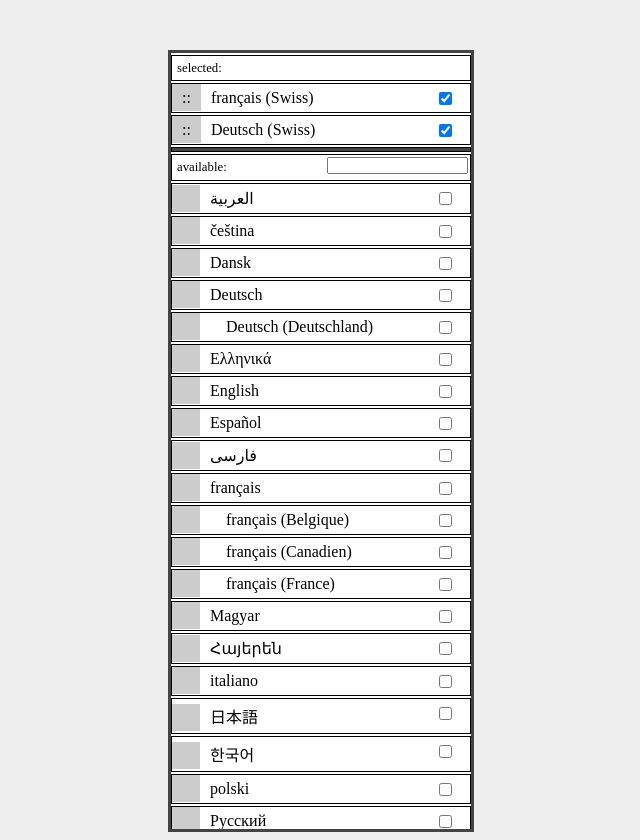
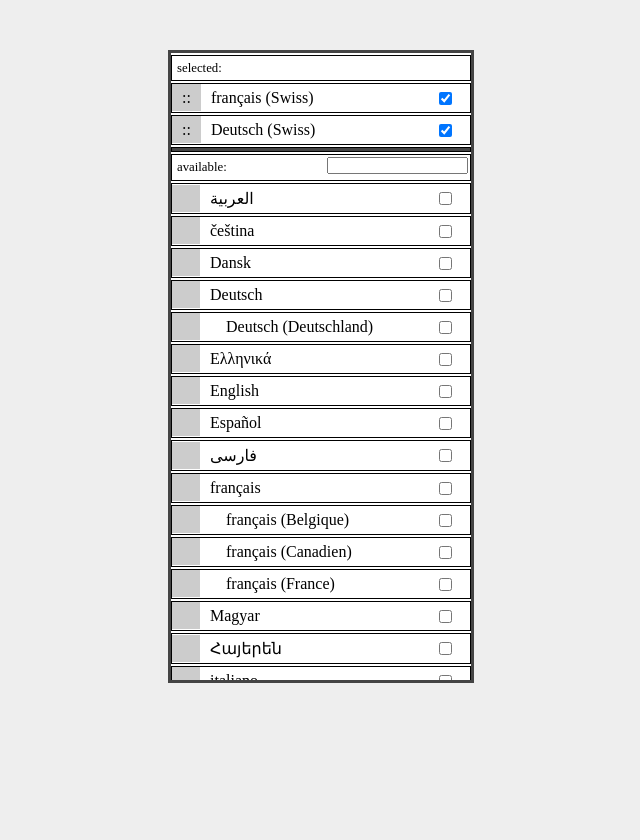
Before and after one commit to zbraniecki/i18n-ui, a plain HTML site: page index.html in a window 1280 px wide. Shown: the whole page, without its empty margins (319-959 px from the left). After the commit the page ends 800 px from the top, so only its background shows below. Drawn offline with Linux system fonts and the light colour scheme.

Commit message:
adjust height

```diff
--- a/css/main.css
+++ b/css/main.css
@@ -5,7 +5,7 @@ body {
 #view {
   width: 300px;
   border: 3px solid #444;
-  height: 99%;
+  height: 80%;
   overflow: scroll;
   margin: auto;
   margin-top: 50px;
```
